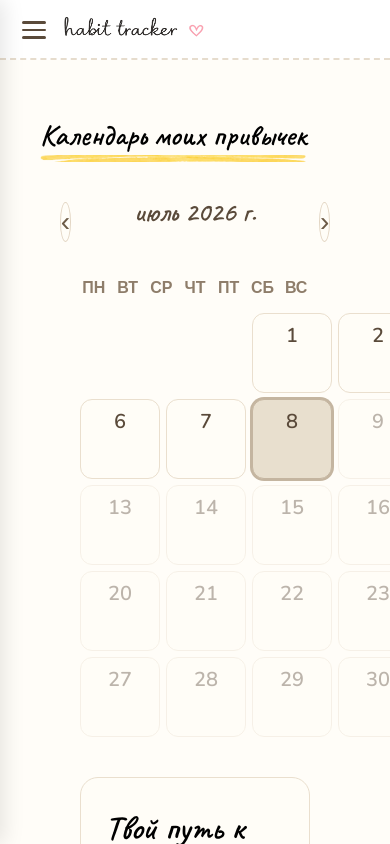
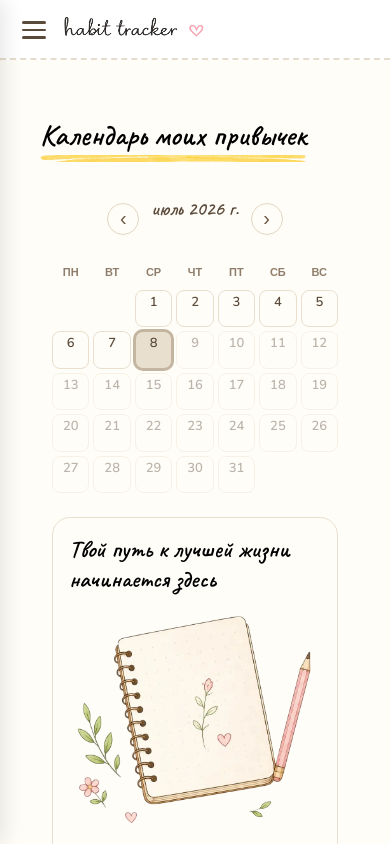
Before and after one commit to Ksuwa/healthy_habit_tracker, a Vue app: page /healthy_habit_tracker/calender in a window 390 px wide. Built offline with nearby package versions, Linux system fonts and the light colour scheme.

Commit message:
Add responsive layout for empty habits state

```diff
--- a/src/assets/styles.scss
+++ b/src/assets/styles.scss
@@ -20,6 +20,7 @@ h1 {
     font-weight: 600;
     position: relative;
     display: inline-block;
+    margin-bottom: 30px;
 
     &::after {
         content: '';
--- a/src/components/BaseButton.vue
+++ b/src/components/BaseButton.vue
@@ -56,5 +56,10 @@ defineEmits<{
         0 3px 8px rgba(0,0,0,.06),
         inset 0 2px 4px rgba(0,0,0,.05);
   }
+  @media (max-width: 640px) {
+    .base-btn {
+      font-size: 14px;
+    }
+  }
 }
 </style>
--- a/src/components/EmptyHabits.vue
+++ b/src/components/EmptyHabits.vue
@@ -42,4 +42,27 @@
     margin-bottom: 30px;
   }
 }
+
+@media (max-width: 640px) {
+  .img.empty-habits__img {
+    max-width: 220px;
+  }
+
+  .empty-habits {
+    &__description {
+      margin-bottom: 18px;
+      font-size: 16px;
+    }
+
+    &__title {
+      font-size: 24px;
+      margin: 0;
+    }
+
+    .base-btn {
+      font-size: 15px;
+    }
+  }
+
+}
 </style>
--- a/src/components/HabitTable.vue
+++ b/src/components/HabitTable.vue
@@ -32,7 +32,7 @@
   const hoveredIndex = ref<number | null>(null)
   const todayColIndex = computed(() => days.value.indexOf(todayKey))
   const dayGridStyle = computed(() => ({
-    gridTemplateColumns: `repeat(${days.value.length}, 42px)`
+    gridTemplateColumns: `repeat(${days.value.length}, var(--day-width, 42px))`
   }))
   const monthLabel = computed(() => {
     const label = selectedMonth.value.toLocaleDateString('ru-RU', {
@@ -411,14 +411,10 @@
   font-size: 14px;
   line-height: 1;
   cursor: pointer;
-  opacity: 0;
-  transition: opacity 0.2s ease, background 0.2s ease, color 0.2s ease;
+  opacity: 1;
+  transition: background 0.2s ease, color 0.2s ease;
   flex-shrink: 0;
   padding: 0;
-}
-
-.habit-item:hover .delete-btn {
-  opacity: 1;
 }
 
 .delete-btn:hover {
@@ -432,4 +428,78 @@
   box-shadow: 0 -9px 0 0 rgba(128, 185, 24, 0.12);
 }
 
+@media (max-width: 1024px) {
+  .table {
+    grid-template-columns: 170px minmax(0, 1fr);
+  }
+
+  .habit-cell {
+    padding: 0 10px;
+  }
+
+  .habit-name {
+    font-size: 16px;
+  }
+}
+
+@media (max-width: 768px) {
+  .table {
+    grid-template-columns: 140px minmax(0, 1fr);
+    padding: 10px;
+    --day-width: 38px;
+  }
+
+  .habit-cell {
+    padding: 0 8px;
+  }
+
+  .habit-name {
+    font-size: 14px;
+  }
+
+  .streak {
+    font-size: 14px;
+  }
+
+  .month-label {
+    min-width: auto;
+    font-size: 20px;
+  }
+}
+
+@media (max-width: 640px) {
+  .table-wrapper {
+    padding: 16px 0;
+  }
+
+  .table {
+    grid-template-columns: 120px minmax(0, 1fr);
+    padding: 8px;
+    --day-width: 34px;
+  }
+
+  .habit-cell {
+    padding: 0 6px;
+  }
+
+  .habit-name {
+    font-size: 12px;
+  }
+
+  .streak {
+    font-size: 12px;
+  }
+
+  .habit-dot {
+    width: 8px;
+    height: 8px;
+  }
+
+  .delete-btn {
+    width: 20px;
+    height: 20px;
+    font-size: 12px;
+  }
+}
+
 </style>
--- a/src/views/Calendar.vue
+++ b/src/views/Calendar.vue
@@ -287,4 +287,105 @@ const emptyHabitsContent = {
   }
 }
 
+@media (max-width: 768px) {
+  .habit-calendar {
+    padding: 16px 20px;
+    gap: 24px;
+
+    &__day {
+      min-height: unset;
+      padding: 4px;
+      gap: 4px;
+    }
+
+    &__date {
+      font-size: 16px;
+    }
+
+    &__weekday {
+      font-size: 13px;
+      padding: 4px 0;
+    }
+
+    &__dot {
+      width: 7px;
+      height: 7px;
+    }
+
+    &__grid,
+    &__week-row {
+      gap: 4px;
+    }
+  }
+}
+
+@media (max-width: 480px) {
+  .habit-calendar {
+    padding: 12px;
+
+    &__header {
+      gap: 12px;
+    }
+
+    &__month-title {
+      font-size: 20px;
+      min-width: unset;
+    }
+
+    &__nav-btn {
+      width: 32px;
+      height: 32px;
+      font-size: 20px;
+    }
+
+    &__day {
+      min-height: unset;
+      aspect-ratio: 1;
+      padding: 2px;
+      border-radius: 8px;
+      gap: 2px;
+    }
+
+    &__date {
+      font-size: 13px;
+    }
+
+    &__weekday {
+      font-size: 11px;
+    }
+
+    &__sidebar {
+      padding: 16px;
+    }
+
+    :deep(.check-row) {
+      font-size: 18px;
+    }
+
+    :deep(.check-list) {
+      gap: 12px;
+    }
+  }
+}
+
+@media (max-width: 360px) {
+  .habit-calendar {
+    padding: 8px;
+    gap: 16px;
+
+    &__grid,
+    &__week-row {
+      gap: 3px;
+    }
+
+    &__date {
+      font-size: 11px;
+    }
+
+    :deep(.check-row) {
+      font-size: 15px;
+    }
+  }
+}
+
 </style>
--- a/src/views/Habits.vue
+++ b/src/views/Habits.vue
@@ -12,7 +12,10 @@ const habitsStore = useHabitsStore()
 
 <template>
     <div class="habits-page">
-      <EmptyHabits v-if="habitsStore.isHabitsEmpty"></EmptyHabits>
+      <template v-if="habitsStore.isHabitsEmpty">
+        <h1>Мои привычки</h1>
+        <EmptyHabits/>
+      </template>
       <template v-else class="habit-page__wrap">
         <div class="habits-page__header">
           <h1>Мои привычки</h1>
--- a/src/views/Home.vue
+++ b/src/views/Home.vue
@@ -186,7 +186,7 @@
     padding-top: 40px;
     gap: 30px;
 
-  :deep(img.empty-habits__img) {
+  :deep(.empty-habits__img) {
     display: block;
     width: 100%;
     max-width: 260px;
@@ -334,6 +334,7 @@
 }
 
 .habit-dashboard__habits-card {
+  min-width: 250px;
   padding: 72px 79px;
   position: relative;
   z-index: 1;
@@ -376,7 +377,6 @@
   }
 
   .stat-card:nth-child(2){
-    //margin-top:18px;
     transform:rotate(.8deg);
   }
 
@@ -411,7 +411,6 @@
 @media (max-width: 1024px) {
   .habit-dashboard {
     flex-direction: column;
-    padding: 0 20px;
     align-items: center;
   }
 
@@ -423,6 +422,10 @@
 
   .habit-dashboard__habits-card {
     margin-right: auto;
+
+    &::after {
+      width: 73px;
+    }
   }
 }
 
@@ -433,23 +436,69 @@
 }
 
 @media (max-width: 640px) {
-  .habit-dashboard__stats {
+  .habit-dashboard {
+    &__stats {
       flex-direction: column;
+      width: 100%;
     }
 
-  .habit-dashboard__habits-card {
-    padding: 50px 105px;
+    &__habits-card {
       height: auto;
+      background-size: cover;
+
+      &::after {
+        width: 60px;
+        height: 22px;
+        top: -6px;
       }
 
-  .habit-dashboard__welcome-card {
+      &:has(.empty-habits) {
+        padding: 32px 20px;
+      }
+    }
+
+    &__welcome-card {
       height: 100%;
       min-height: 257px;
-    padding: 70px 0 0;
+      padding: 70px 20px 20px;
     }
 
-  .habit-dashboard__flower-decoration {
+    &__flower-decoration {
       display: none;
+    }
+
+    &__motivation {
+      flex-direction: column;
+      align-items: center;
+    }
+
+    &__plant-decoration {
+      width: 100px;
+    }
+
+    .empty-habits {
+      :deep(.empty-habits__title) {
+        font-size: 20px;
+      }
+
+      :deep(.empty-habits__img) {
+        max-width: 160px;
+      }
+
+      :deep(.empty-habits__description) {
+        padding: 0 37px;
+      }
+
+      :deep(.base-btn) {
+        padding: 8px 16px;
+      }
+    }
+  }
+
+  @media (max-width: 450px) {
+    .habit-dashboard__plant-decoration {
+      width: 75px;
+    }
   }
 }
 </style>
--- a/src/views/Statistic.vue
+++ b/src/views/Statistic.vue
@@ -118,9 +118,11 @@ const habitCompletions = computed(() => {
 
 <template>
   <div class="statistic-page">
-    <EmptyHabits v-if="habitsStore.isHabitsEmpty"></EmptyHabits>
+    <template v-if="habitsStore.isHabitsEmpty">
+      <h1>Моя статистика</h1>
+      <EmptyHabits/>
+    </template>
     <template v-else>
-      <h1>Моя статистика</h1>
       <div class="statistic-page__cards">
         <StatCard
             title="Мой прогресс"
```
Lines whose indentation alone changed are shown as unchanged.
